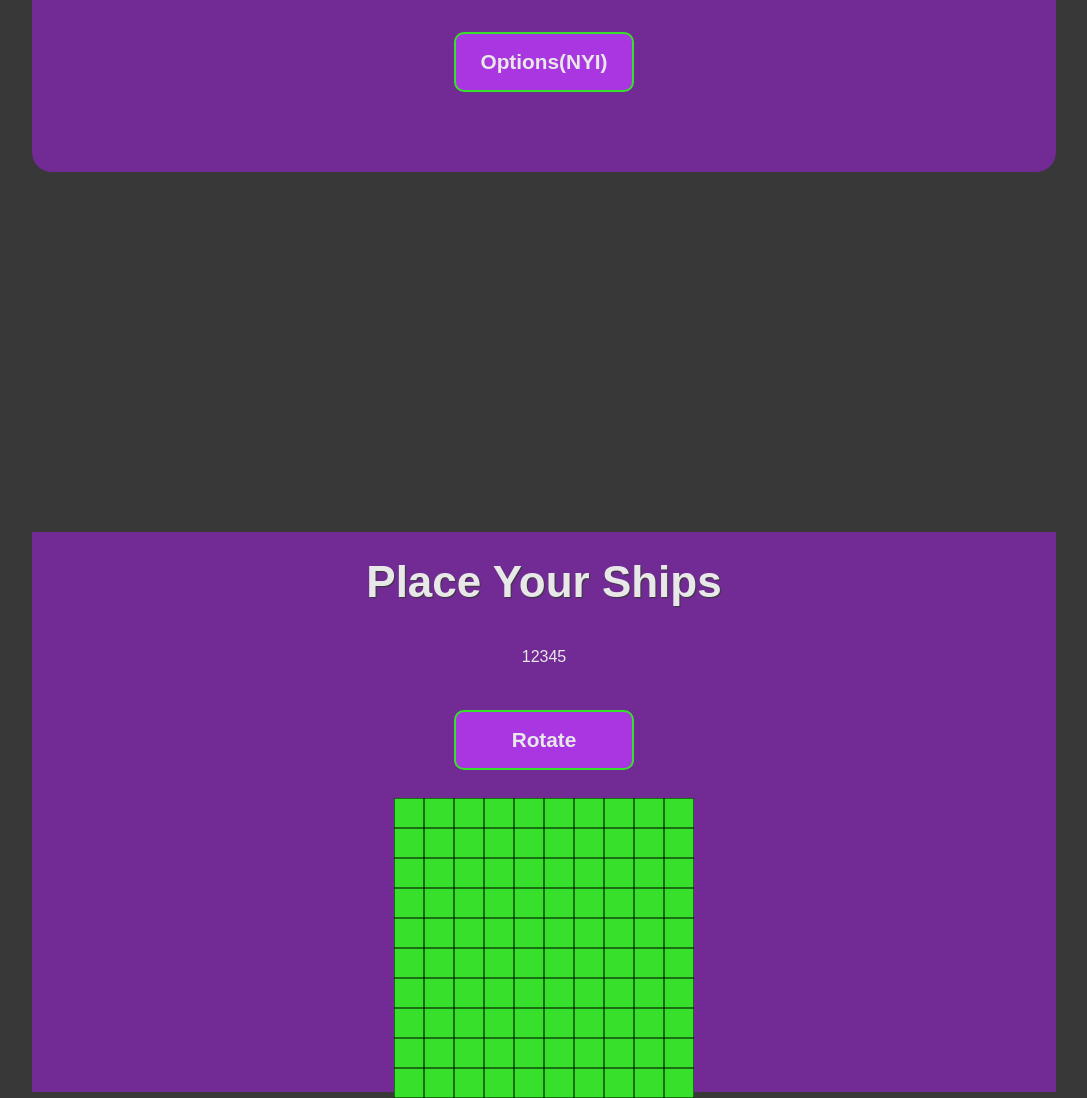
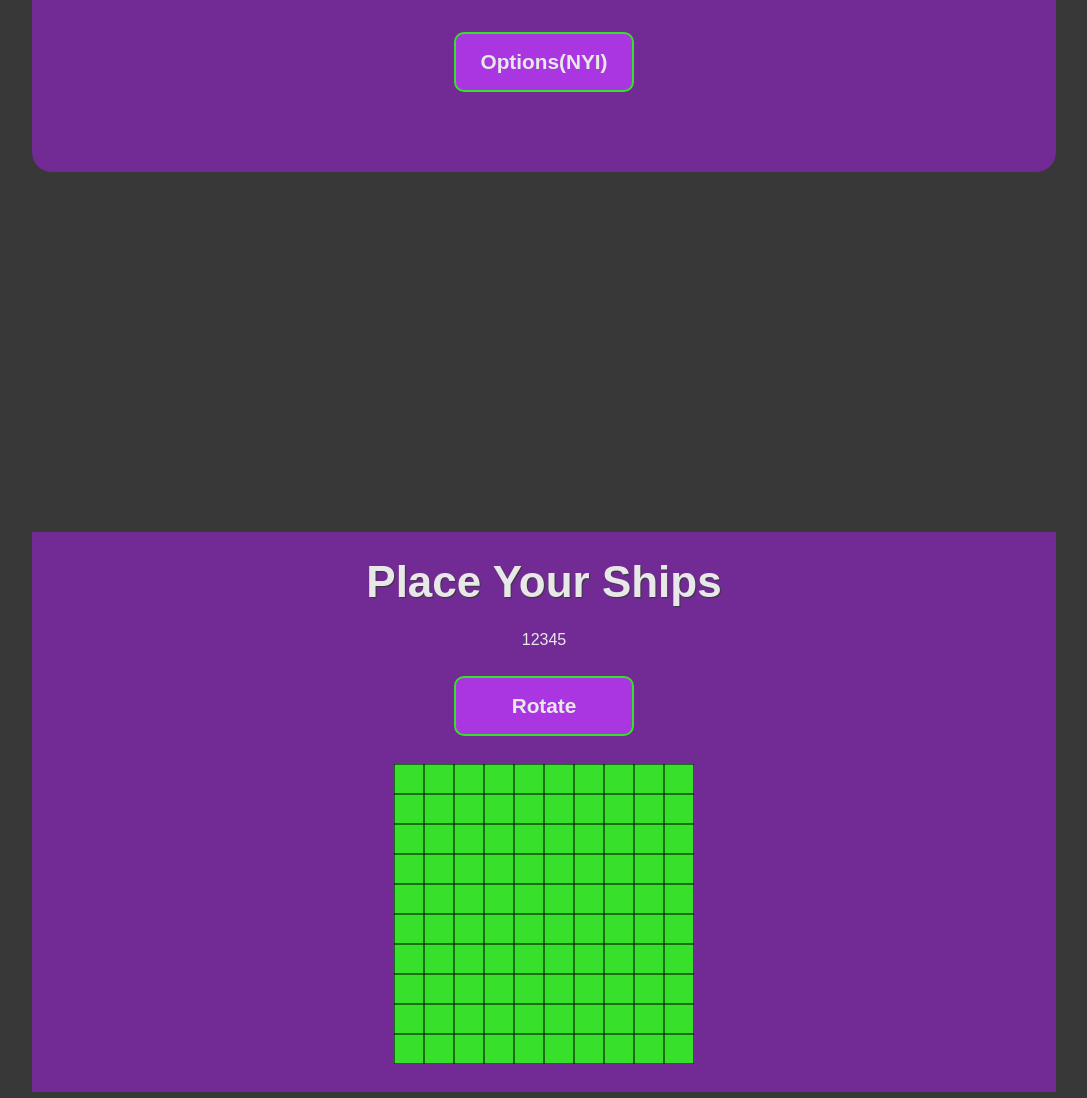
Before and after one commit to xincryptedx/battleship, a website built with webpack: page dist/index.html in a window 1280 px wide. Shown: the part 508-1606 px from the top of the page, without its empty margins (96-1183 px from the left). Built offline with nearby package versions, Linux system fonts and the light colour scheme.

Commit message:
Make placement spacing fr

```diff
--- a/src/style/style.css
+++ b/src/style/style.css
@@ -144,7 +144,7 @@ body {
   grid-row: 6 / 20;
 
   display: grid;
-  grid-template: 5% min-content 8% min-content 8% min-content 5% 1fr / 1fr;
+  grid-template: 5% min-content 1fr min-content 1fr min-content 5% min-content 5% / 1fr;
   place-items: center;
   grid-template-areas:
     "."
```
